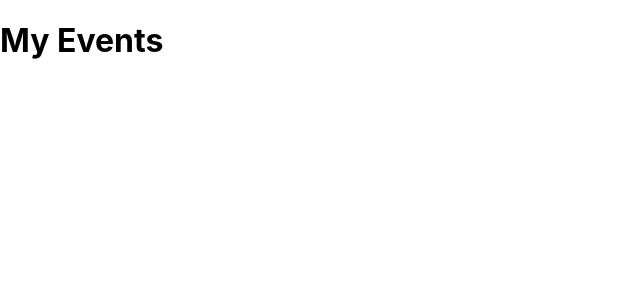
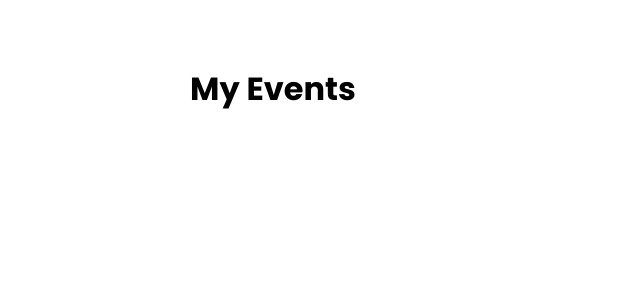
Before and after one commit to tasukuwatanabe/udemy-djevents-frontend2, a Next.js app: page /events in a window 1280 px wide. Shown: the top 300 px of the page, without its empty margins (0-640 px from the left). Built offline with nearby package versions, Linux system fonts and the light colour scheme.

Commit message:
Head tags and layout

```diff
--- /dev/null
+++ b/components/Layout.js
@@ -0,0 +1,21 @@
+import Head from "next/head";
+import styles from "../styles/Layout.module.css";
+
+export default function Layout({ title, keywords, description, children }) {
+  return (
+    <div>
+      <Head>
+        <title>{title}</title>
+        <meta name="description" content={description} />
+        <meta name="keywords" content={keywords} />
+      </Head>
+      <div className={styles.container}>{children}</div>
+    </div>
+  );
+}
+
+Layout.defaultProps = {
+  title: "DJ Events | Find the hottest parties",
+  description: "Find the latest DJ and other musical events",
+  keywords: "music, dj, edm, events",
+};
--- a/pages/events/add.js
+++ b/pages/events/add.js
@@ -1,7 +1,9 @@
+import Layout from "../../components/Layout";
+
 export default function AddEventPage() {
   return (
-    <div>
+    <Layout title="Add new event">
       <h1>Add Event</h1>
-    </div>
+    </Layout>
   );
 }
--- a/pages/events/index.js
+++ b/pages/events/index.js
@@ -1,7 +1,9 @@
+import Layout from "../../components/Layout";
+
 export default function EventsPage() {
   return (
-    <div>
+    <Layout>
       <h1>My Events</h1>
-    </div>
+    </Layout>
   );
 }
--- /dev/null
+++ b/styles/Layout.module.css
@@ -0,0 +1,5 @@
+.container {
+  margin: 60px auto;
+  max-width: 960px;
+  padding: 0 30px;
+}
--- a/styles/globals.css
+++ b/styles/globals.css
@@ -1,16 +1,66 @@
+@import url('https://fonts.googleapis.com/css2?family=Poppins:wght@300;400;500;600;700&display=swap');
+
+* {
+  box-sizing: border-box;
+  margin: 0;
+  padding: 0;
+}
+
 html,
 body {
-  padding: 0;
-  margin: 0;
-  font-family: -apple-system, BlinkMacSystemFont, Segoe UI, Roboto, Oxygen,
-    Ubuntu, Cantarell, Fira Sans, Droid Sans, Helvetica Neue, sans-serif;
+  font-family: 'Poppins', sans-serif;
+  line-height: 1.8;
 }
 
 a {
-  color: inherit;
   text-decoration: none;
+  color: steelblue;
 }
 
-* {
-  box-sizing: border-box;
+p {
+  margin: 10px 0;
 }
+
+h1 {
+  margin-bottom: 20px;
+}
+
+.btn {
+  display: inline-block;
+  background: red;
+  color: #fff;
+  padding: 10px 20px;
+  cursor: pointer;
+  border: 0;
+  border-radius: 5px;
+}
+
+.btn:hover {
+  opacity: 0.9;
+}
+
+.btn-secondary {
+  font: inherit;
+  font-size: 13px;
+  background: #000;
+  color: #fff !important;
+  border: 0;
+  border-radius: 5px;
+  padding: 5px 15px;
+  margin: 0 20px;
+  cursor: pointer;
+}
+
+.btn-secondary:hover {
+  opacity: 0.8;
+}
+
+.btn-icon {
+  display: flex;
+  align-items: center;
+  justify-content: center;
+}
+
+.btn-icon svg {
+  margin-right: 5px;
+}
```
Also changed, not shown: pages/about.js (+3 -4 lines), pages/events/[slug].js (+4 -3 lines), pages/index.js (+3 -4 lines).
